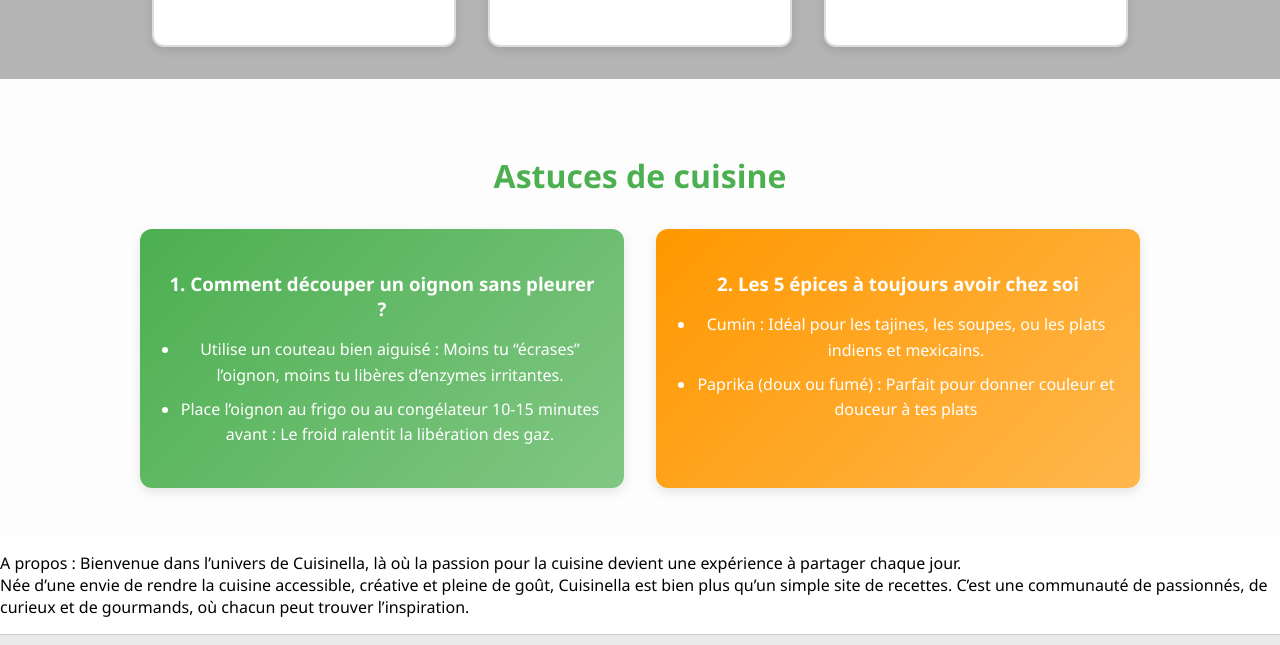
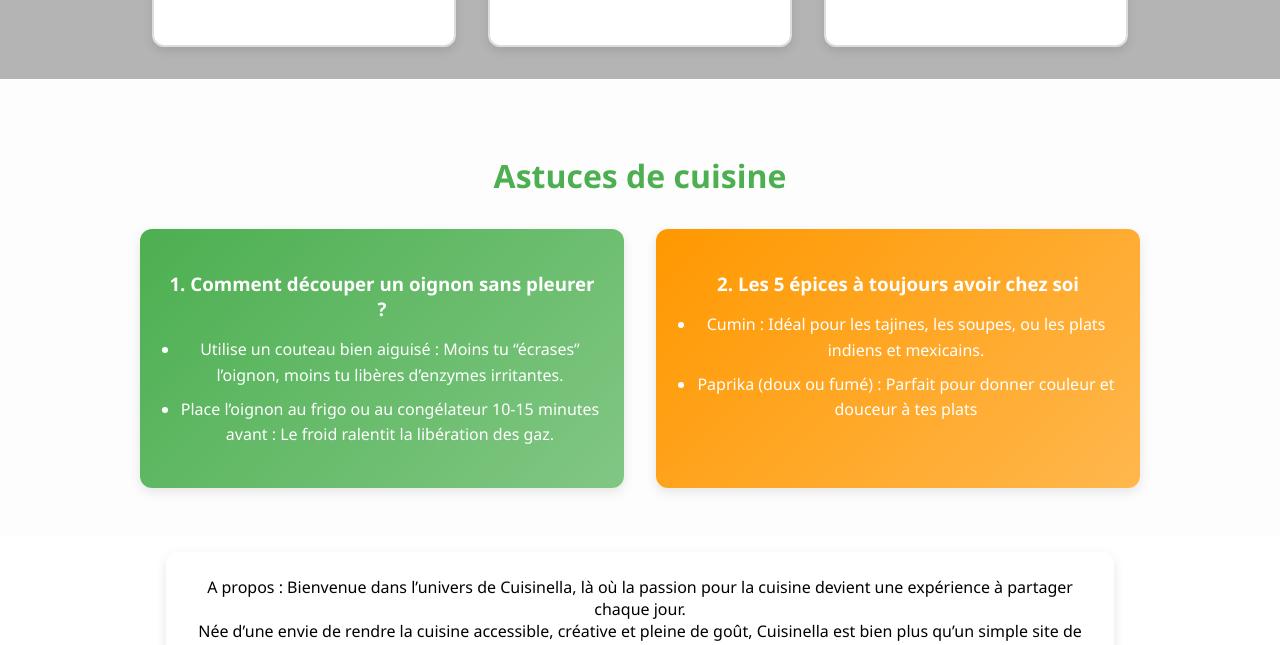
Before and after one commit to hamzakaiju/Cuisinella, a plain HTML site: page index.html in a window 1280 px wide. Shown: the part 1309-1954 px from the top of the page. Drawn offline with Linux system fonts and the light colour scheme.

Commit message:
Update style.css

```diff
--- a/style.css
+++ b/style.css
@@ -316,3 +316,26 @@ body {
     width: 90%;
   }
 }
+
+.propos {
+  display: flex;
+
+  justify-content: center;
+  gap: 2rem;
+  max-width: 1000px;
+  margin: 0 auto;
+}
+
+.propos p {
+  text-align: center;
+  border-radius: 12px;
+  padding: 1.5rem;
+  width: 90%;
+  min-width: 300px;
+  color: #000000;
+  animation: fadeInUp 1s ease forwards;
+  opacity: 0;
+  transform: translateY(20px);
+  box-shadow: 0 4px 12px rgba(0,0,0,0.1);
+
+}
```
